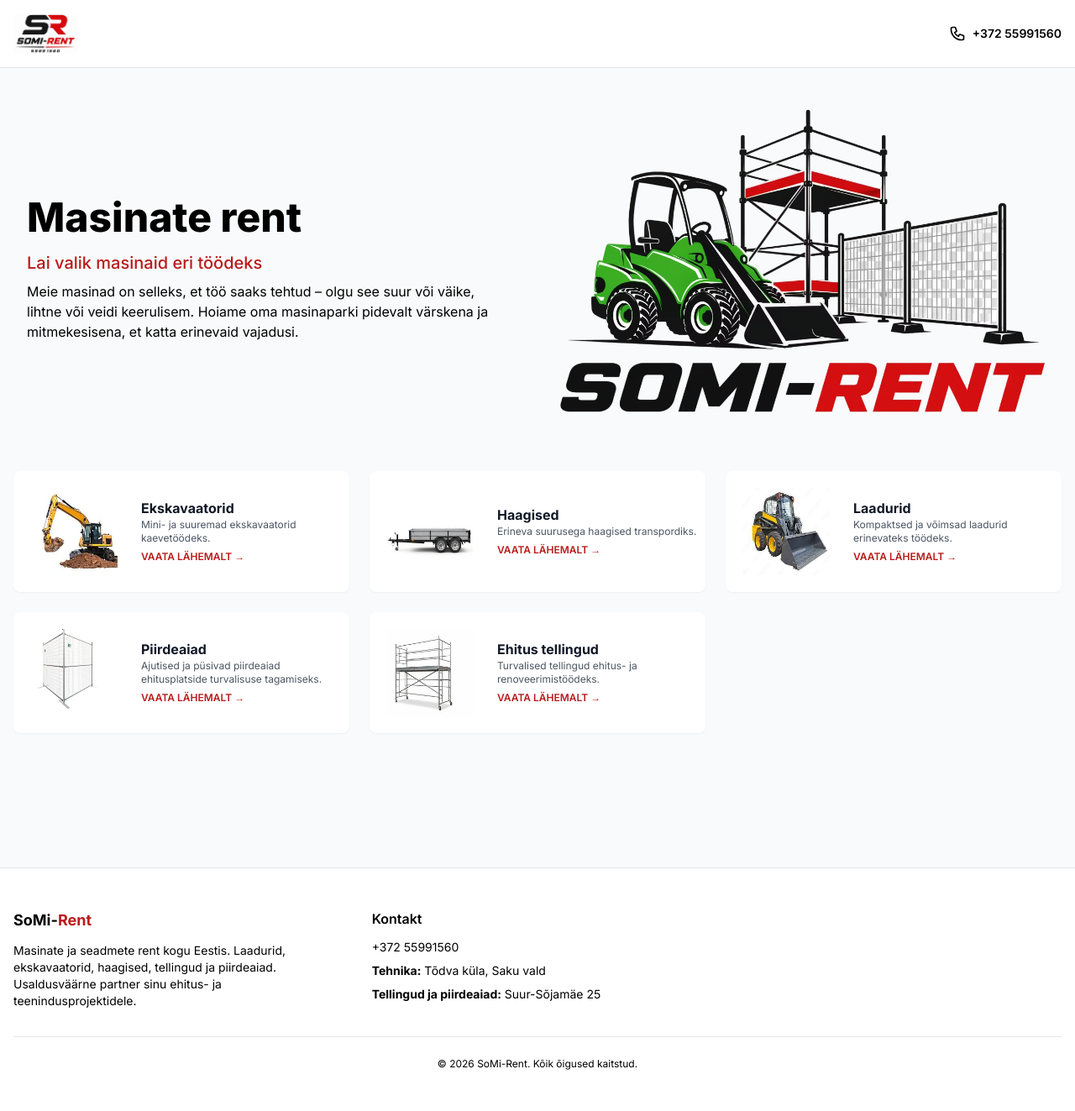
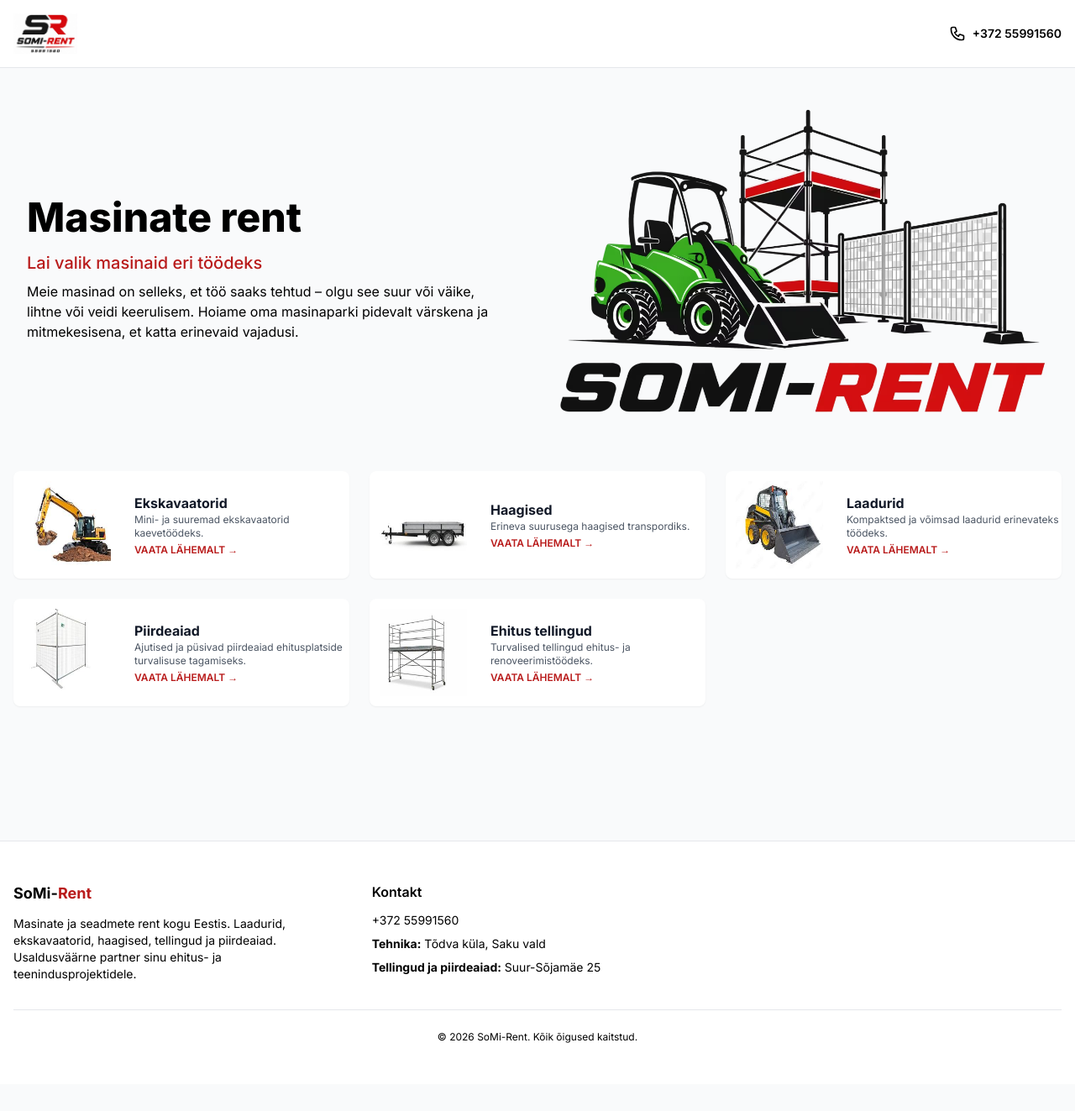
Before and after one commit to SoMi-Rent-OU/rendiportaal-homepage, a Jekyll site: the page built from index.markdown, in a window 1280 px wide. Shown: the whole page at 84% size. Built offline with Jekyll 4.4.1, drawn with Linux system fonts in a browser that asks for light colours; nearby versions of some CDN libraries; after the commit the page ends 1291 px from its top, so only the background shows below that.

Commit message:
reduce unneeded paddings

```diff
--- a/_layouts/home.html
+++ b/_layouts/home.html
@@ -24,7 +24,7 @@
     {% for product in site.products %}
       {% if product.layout == 'category' and product.hidden != true %}
         <li>
-          <a href="{{ product.url }}" class="flex bg-white h-full items-center gap-4 p-2 rounded-lg shadow-sm hover:shadow-md hover:bg-gray-50 transition group">
+          <a href="{{ product.url }}" class="flex bg-white h-full items-center gap-4 p-2 sm:p-0 rounded-lg shadow-sm hover:shadow-md hover:bg-gray-50 transition group">
             <div class="size-fit shrink-0 group-hover:scale-105 transition">
               <img src="/images/categories/{{ product.title | slugify }}.png" alt="{{ product.title }}" class="md:size-32 size-16 p-3">
             </div>
@@ -33,7 +33,9 @@
               {% if product.description %}
               <p class="text-xs text-gray-600 hidden sm:block">{{ product.description }}</p>
               {% endif %}
-              <span class="inline-block mt-1 text-xs font-semibold text-red-700">VAATA LÄHEMALT &rarr;</span>
+              <span class="block mt-1 text-xs font-semibold text-red-700">
+                VAATA LÄHEMALT &rarr;
+              </span>
             </div>
           </a>
         </li>
```
